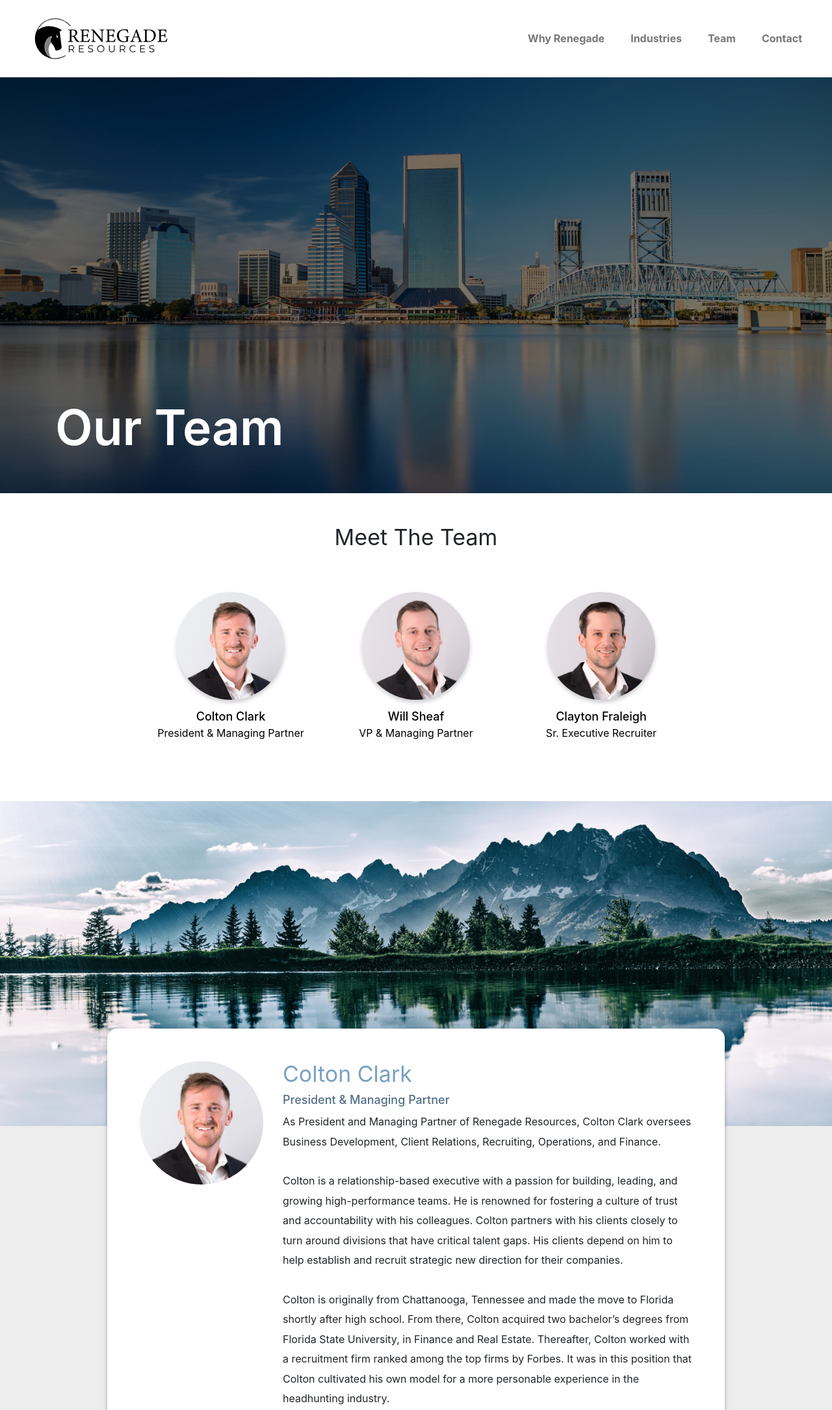
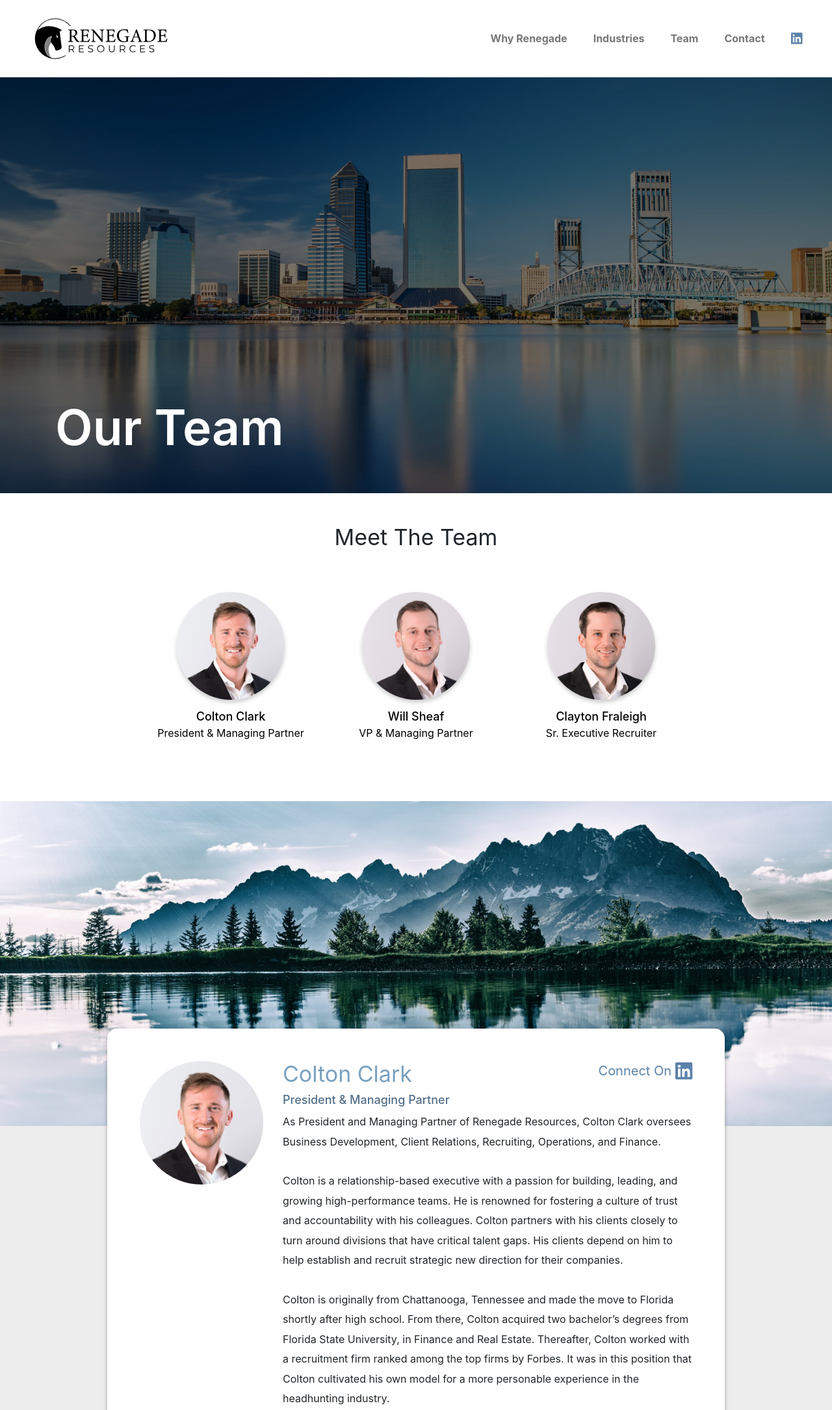
Before and after one commit to ntoporcov/renegade, a React app: page /team in a window 1280 px wide. Shown: the top 2170 px of the page at 65% size. Built offline with nearby package versions, Linux system fonts and the light colour scheme.

Commit message:
changes in the text and adding linkedin buttons

```diff
--- a/src/components/common/nav.js
+++ b/src/components/common/nav.js
@@ -4,6 +4,8 @@ import {createUseStyles} from "react-jss";
 import renegadeLogo from "../../img/logos/SVG/Logo Full - Gray.svg";
 import colors from "../../utils/colors"
 import {Link, useLocation} from 'react-router-dom';
+import {FontAwesomeIcon} from '@fortawesome/react-fontawesome';
+import {faLinkedin} from '@fortawesome/free-brands-svg-icons';
 
 const useStyles = createUseStyles({
     navbar:{
@@ -67,6 +69,9 @@ export const NavBar = () => {
                             <NavItem href={"/industries"}   text={"Industries"}/>
                             <NavItem href={"/team"}         text={"Team"}/>
                             <NavItem href={"/contact"}      text={"Contact"}/>
+                            <a className={"externalLink"} href={"https://www.linkedin.com/company/renegade-resources-inc/people/"} target={"_blank"}>
+                                <FontAwesomeIcon icon={faLinkedin}/>
+                            </a>
                         </Nav>
                     </Navbar.Collapse>
                 </Navbar>
--- a/src/components/misc/teamDetails.js
+++ b/src/components/misc/teamDetails.js
@@ -8,6 +8,8 @@ import willFeatured from "../../img/stephen-momot-UivGzIDhVyw-unsplash-pichi.jpg
 import willHeadshot from "../../img/headshots/small/Renegade-108-square.jpg"
 import claytonHeadshot from "../../img/headshots/small/Renegade-106-square.jpg"
 import claytonFeatured from "../../img/allan-nygren--xvKQuNtOhI-unsplash-pichi.jpg"
+import {FontAwesomeIcon} from "@fortawesome/react-fontawesome";
+import {faLinkedin} from '@fortawesome/free-brands-svg-icons';
 
 const useStyles = createUseStyles({
     featuredImage:{
@@ -35,7 +37,27 @@ const useStyles = createUseStyles({
     },
     detailWrapper:{
         paddingBottom:"200px"
-    }
+    },
+    linkedinConnect:{
+        fontSize:"20px",
+        display:"flex",
+
+        "& svg":{
+          fontSize: "30px"
+        }
+    },
+    nameWithLinkedIn:{
+      display:'flex',
+      justifyContent:"space-between",
+    },
+    '@media screen and (max-width:768px)':{
+      nameWithLinkedIn:{
+        flexDirection:"column",
+      },
+      linkedinConnect: {
+        padding:"10px 0"
+      }
+    },
 })
 
 const TeamMemberDetail = (props) => {
@@ -58,8 +80,15 @@ const TeamMemberDetail = (props) => {
                                 <img src={props.headshot} alt={props.name+" headshot"} className={style.headshot+" img-fluid"} />
                             </Col>
                             <Col xs={12} xl={9}>
-                                <h2>{props.name}</h2>
-                                <h3>{props.position}</h3>
+                              <div className={style.nameWithLinkedIn}>
+                                  <div>
+                                    <h2>{props.name}</h2>
+                                    <h3>{props.position}</h3>
+                                  </div>
+                                  <a className={style.linkedinConnect} href={props.linkedin} target={"_blank"} rel="noreferrer" >
+                                    Connect On&nbsp;<FontAwesomeIcon icon={faLinkedin}/>
+                                  </a>
+                              </div>
                                 {props.description}
                                 <Row className={"pt-4"}>
                                     {
@@ -86,6 +115,7 @@ const TeamDetails = () => {
     return (
         <Container fluid style={{backgroundColor: colors.gray.barely}}>
             <TeamMemberDetail
+                linkedin={"https://www.linkedin.com/in/colton-clark-bb049765/"}
                 id={"colton"}
                 featuredImage={coltonFeatured}
                 headshot={coltonHeadshot}
@@ -100,6 +130,7 @@ const TeamDetails = () => {
                 }
             />
             <TeamMemberDetail
+                linkedin={"https://www.linkedin.com/in/will-sheaf-637269138/"}
                 id={"will"}
                 featuredImage={willFeatured}
                 headshot={willHeadshot}
@@ -107,13 +138,14 @@ const TeamDetails = () => {
                 position={"VP & Managing Partner"}
                 description={
                     <p>
-                        As Vice President and Managing Partner at Renegade Resources, Will Sheaf brings an accomplished headhunting background in the construction, energy, engineering, and finance.<br/><br/>
+                        As Vice President and Managing Partner at Renegade Resources, Will Sheaf brings an accomplished headhunting background in the construction, energy, engineering, and finance industries.<br/><br/>
                         Will has overseen the exponential growth in all divisions of his expertise. This makes him a highly coveted asset to the Renegade team and its premier clients.<br/><br/>
-                        After receiving his bachelor’s degree in social sciences from Florida State University, Will joined a national staffing and services company before moving into the executive search space. After experiencing rapid success with a recruiting outfit in Jacksonville, FL, Renegade Resources became the product of a tailored approach to executive placements.
+                        After receiving his bBachelor’s Degree in Social Sciences from Florida State University, Will joined a national staffing and services company before moving into the executive search space. After experiencing rapid success with a recruiting outfit in Jacksonville, FL, Renegade Resources became the product of a tailored approach to executive placements.
                     </p>
                 }
             />
             <TeamMemberDetail
+                linkedin={"https://www.linkedin.com/in/clayton-fraleigh-04473260/"}
                 id={"clayton"}
                 featuredImage={claytonFeatured}
                 headshot={claytonHeadshot}
@@ -121,9 +153,9 @@ const TeamDetails = () => {
                 position={"Sr. Executive Recruiter"}
                 description={
                     <div>
-                        As Sr. Executive Recruiter at Renegade Resources, Clayton spearheads all recruiting efforts in accounting and finance, construction, energy, engineering, and executive search. In his role, he sources leading talent for a wide range of employers, working closely with candidates to assist them in finding their next dream job.<br/><br/>
+                        As Sr. Executive Recruiter at Renegade Resources, Clayton spearheads all recruiting efforts in accounting, finance, construction, energy, engineering, and executive search. In his role, he sources leading talent for a wide range of employers, working closely with candidates to assist them in finding their next dream job.<br/><br/>
                         Clayton enjoys helping companies find top tier talent they need to be successful and is passionate about building long-term relationships with his candidates ensuring they find their position of significance.<br/><br/>
-                        Prior to Renegade Resources, Clayton received his bachelor’s degree in political science from Florida State University. Shortly after college, Clayton joined one of the top national staffing agencies where he quickly became one of their top recruiters, making the Presidents Club multiple years in a row. Clayton also spent 2 years working for one of the largest financial service firms in the country, helping clients with their retirement planning.<br/><br/>
+                        Prior to Renegade Resources, Clayton received his Bachelor’s Degree in Political Science from Florida State University. Shortly after college, Clayton joined one of the top national staffing agencies where he quickly became one of their top recruiters, making the Presidents Club multiple years in a row. Clayton also spent 2 years working for one of the largest financial service firms in the country, helping clients with their retirement planning.<br/><br/>
                         In his spare time, Clayton enjoys spending time with his wife, Kelly, and yellow Labrador, Miller, golfing or watching the Seminoles.
                     </div>
                 }
--- a/src/index.css
+++ b/src/index.css
@@ -44,6 +44,21 @@ a.button{
 a.button:hover{
   box-shadow: 0 6px 6px rgba(0,0,0,.3);
   background-color: var(--gray-barely);
+}
+
+.externalLink{
+  margin-left: 10px;
+  padding-left:15px !important;
+  padding-right:15px !important;
+  padding-top: 8.5px !important;
+  border-radius: 3px;
+  font-size: 20px;
+}
+
+.externalLink:hover{
+  background: #5b82aa;
+  box-shadow:0 3px 5px rgba(0,0,0,.2);
+  color:white !important;
 }
 
 .scrollButton{
@@ -159,6 +174,11 @@ p{
     font-size: 20px;
   }
 
+  .externalLink{
+    padding:15px !important;
+    font-size: 30px;
+  }
+
 }
 
 .Mui-disabled{
```
